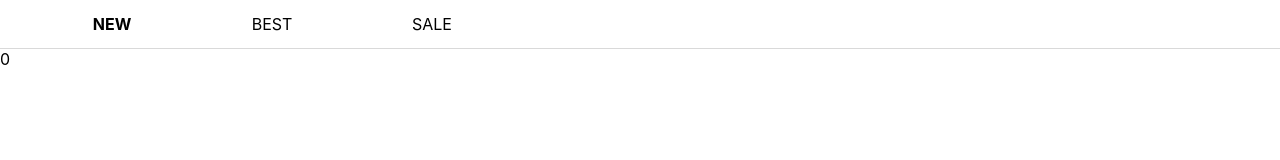
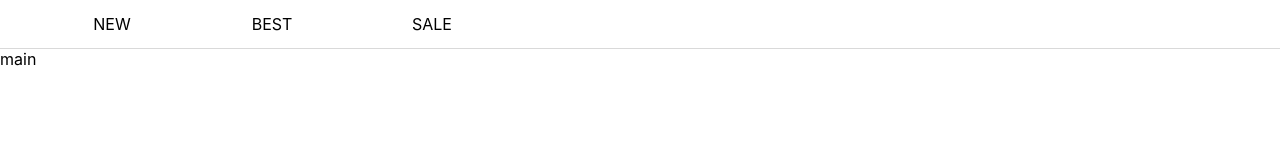
Before and after one commit to codestates-seb/seb44_main_026, a React (Create React App) app in the folder client/: page / in a window 1280 px wide. Shown: the top 160 px of the page. Built offline with nearby package versions, Linux system fonts and the light colour scheme.

Commit message:
feat: menu 선택 시 저장되는 상태 수정

```diff
--- a/client/src/components/Nav.tsx
+++ b/client/src/components/Nav.tsx
@@ -11,33 +11,33 @@ export const Nav = () => {
   const shopMenuArr = ['NEW', 'BEST', 'SALE'];
   const communityMenuArr = ['챌린지', '그린나래지도'];
 
-  const selectMenuHandler = (index: number) => {
-    setCurrentMenu(index);
+  const selectMenuHandler = (menu: string) => {
+    setCurrentMenu(menu);
   };
 
   return (
     <>
       <NavWrapper>
         {isShop
-          ? shopMenuArr.map((el, index) => {
+          ? shopMenuArr.map((menu) => {
               return (
                 <Menu
-                  key={index}
-                  className={currentMenu === index ? 'focused' : null}
-                  onClick={() => selectMenuHandler(index)}
+                  key={menu}
+                  className={currentMenu === menu ? 'focused' : null}
+                  onClick={() => selectMenuHandler(menu)}
                 >
-                  {el}
+                  {menu}
                 </Menu>
               );
             })
-          : communityMenuArr.map((el, index) => {
+          : communityMenuArr.map((menu) => {
               return (
                 <Menu
-                  key={index}
-                  className={currentMenu === index ? 'focused' : null}
-                  onClick={() => selectMenuHandler(index)}
+                  key={menu}
+                  className={currentMenu === menu ? 'focused' : null}
+                  onClick={() => selectMenuHandler(menu)}
                 >
-                  {el}
+                  {menu}
                 </Menu>
               );
             })}
--- a/client/src/jotai/atom.tsx
+++ b/client/src/jotai/atom.tsx
@@ -1,3 +1,3 @@
 import { atom } from 'jotai';
 
-export const menuAtom = atom(0);
+export const menuAtom = atom('main');
```
